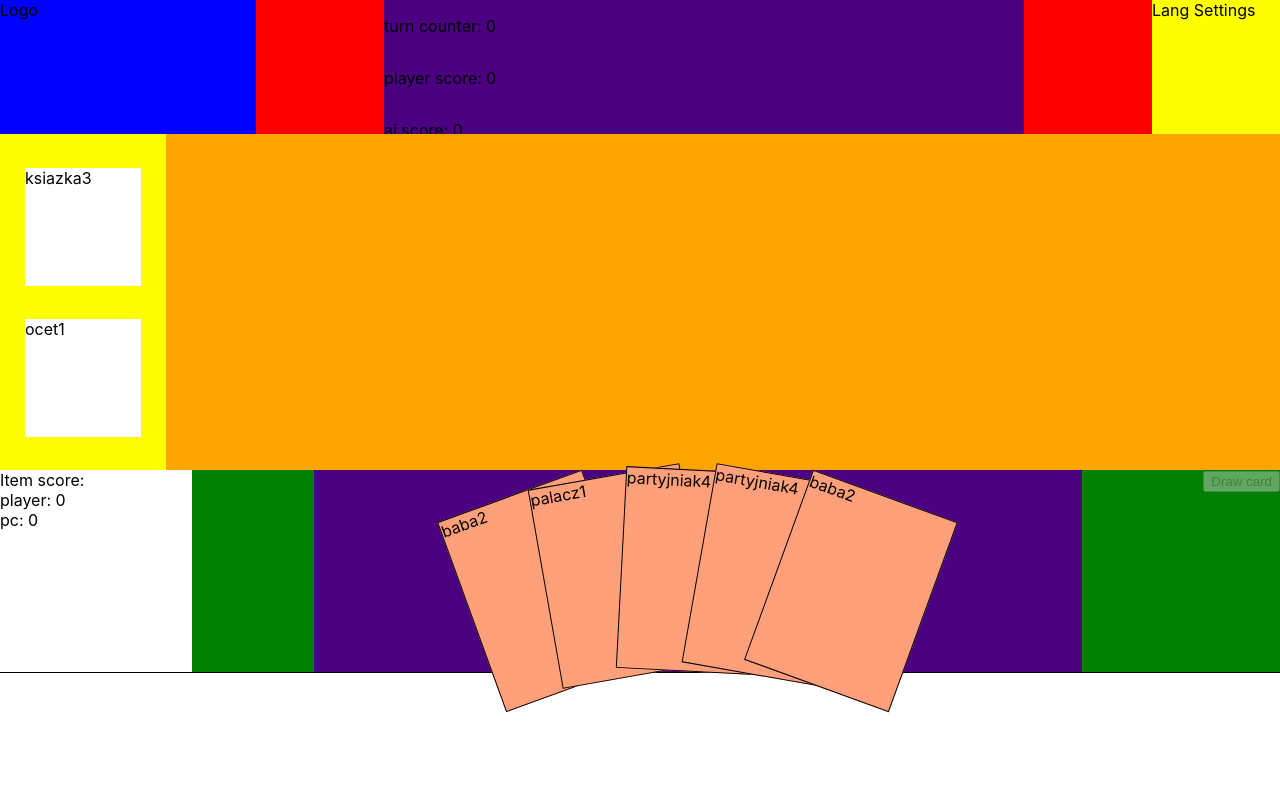
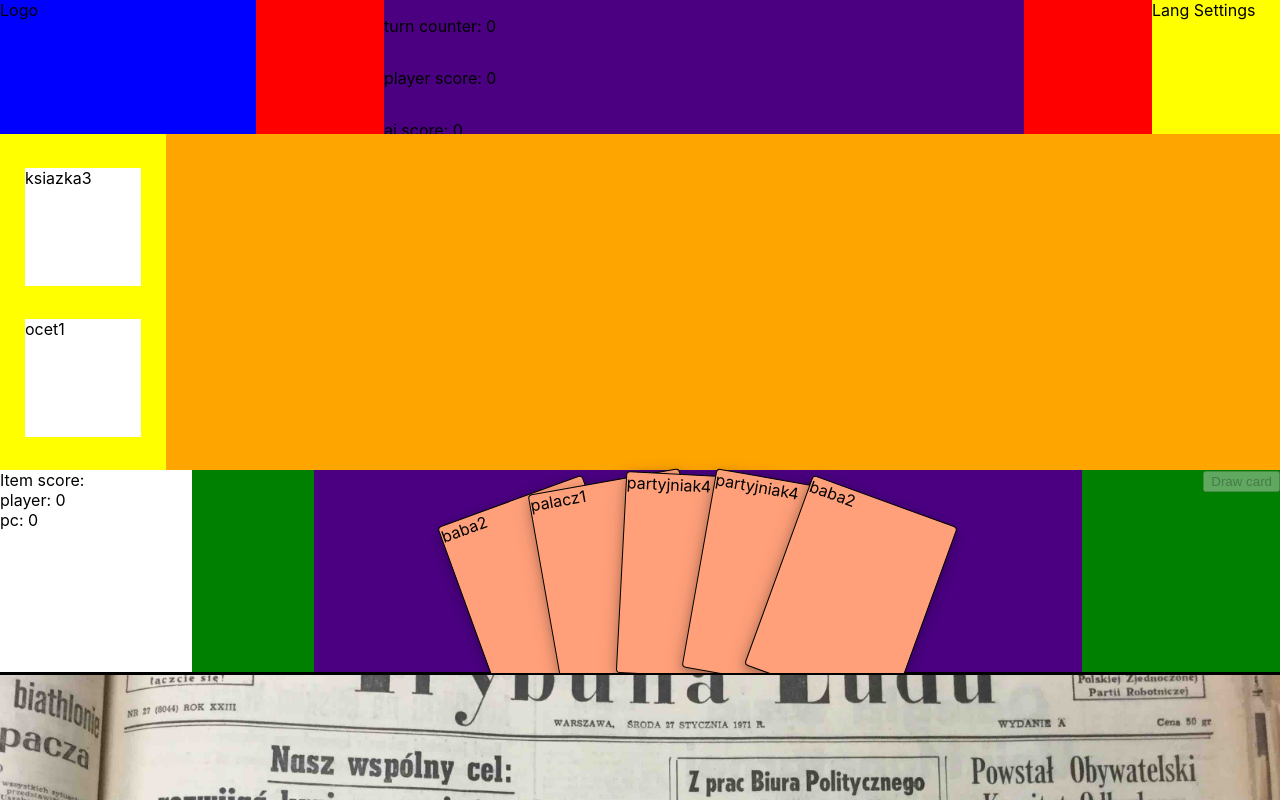
Before and after one commit to michalakweb/that-my-spot, a React (Create React App) app: page / in a window 1280 px wide. Built offline with nearby package versions, Linux system fonts and the light colour scheme.

Commit message:
addde newspaper background

```diff
--- a/public/index.html
+++ b/public/index.html
@@ -29,6 +29,7 @@
   <body>
     <noscript>You need to enable JavaScript to run this app.</noscript>
     <div id="root"></div>
+    <div id="newspaper"></div>
     <!--
       This HTML file is a template.
       If you open it directly in the browser, you will see an empty page.
--- a/src/App.scss
+++ b/src/App.scss
@@ -4,6 +4,20 @@ html,
 body {
   overflow: hidden;
   height: 100vh;
+}
+
+#root {
+  position: relative;
+  z-index: 1;
+}
+
+#newspaper {
+  border-top: 2px solid black;
+  position: relative;
+  height: 100vh;
+  background: no-repeat center url("./images/newspaperbg.jpg");
+  z-index: 2;
+  background-size: cover;
 }
 
 #container {
--- a/src/styles/footer.scss
+++ b/src/styles/footer.scss
@@ -30,6 +30,12 @@
 .card {
   z-index: 0;
   display: flex;
+  position: relative;
+  border: 1px solid black;
+  border-radius: 4px;
+  background-color: lightsalmon;
+  width: 20%;
+  box-shadow: 0 4px 8px 0 rgba(0, 0, 0, 0.2), 0 6px 20px 0 rgba(0, 0, 0, 0.19);
 }
 
 .card:hover {
@@ -38,69 +44,49 @@
 }
 
 .card0 {
-  position: relative;
-  border: 1px solid black;
-  background-color: lightsalmon;
-  width: 20%;
   transform: rotate(-20deg);
-  bottom: -20px;
+  bottom: -25px;
   left: 20%;
 }
 
 .card1 {
-  position: relative;
-  border: 1px solid black;
-  background-color: lightsalmon;
   width: 20%;
   transform: rotate(-10deg);
-  bottom: -5px;
+  bottom: -10px;
   left: 10%;
 }
 
 .card2 {
-  position: relative;
-  border: 1px solid black;
-  background-color: lightsalmon;
   width: 20%;
   transform: rotate(3deg);
+  bottom: -5px;
 }
 
 .card3 {
-  position: relative;
-  border: 1px solid black;
-  background-color: lightsalmon;
   width: 20%;
   transform: rotate(10deg);
-  bottom: -5px;
+  bottom: -10px;
   left: -10%;
 }
 
 .card4 {
-  position: relative;
-  border: 1px solid black;
-  background-color: lightsalmon;
   width: 20%;
   transform: rotate(20deg);
-  bottom: -20px;
+  bottom: -25px;
   left: -20%;
 }
 
 .card5 {
-  position: relative;
-  border: 1px solid black;
-  background-color: lightsalmon;
   width: 20%;
   transform: rotate(13deg);
-  bottom: -10px;
+  bottom: -15px;
   left: -10%;
 }
 
 .card6 {
-  position: relative;
-  border: 1px solid black;
-  background-color: lightsalmon;
   width: 20%;
   transform: rotate(-3deg);
+  bottom: -5px;
 }
 
 .extra_info {
```
Also changed, not shown: src/images/newspaperbg.jpg (added).
